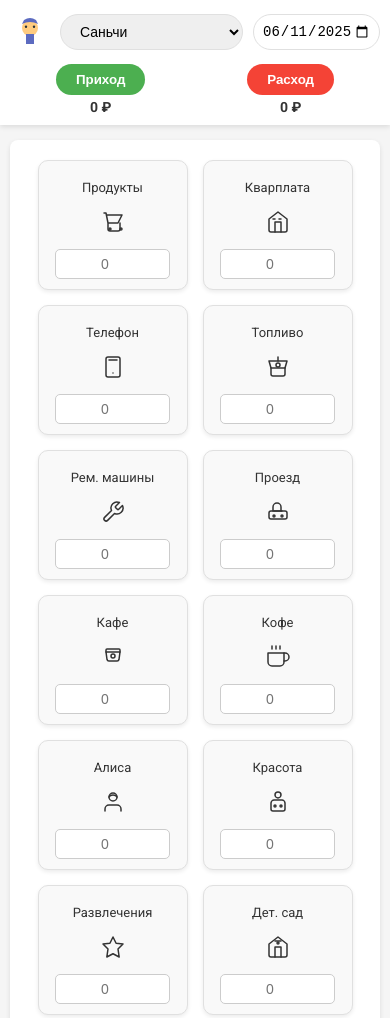
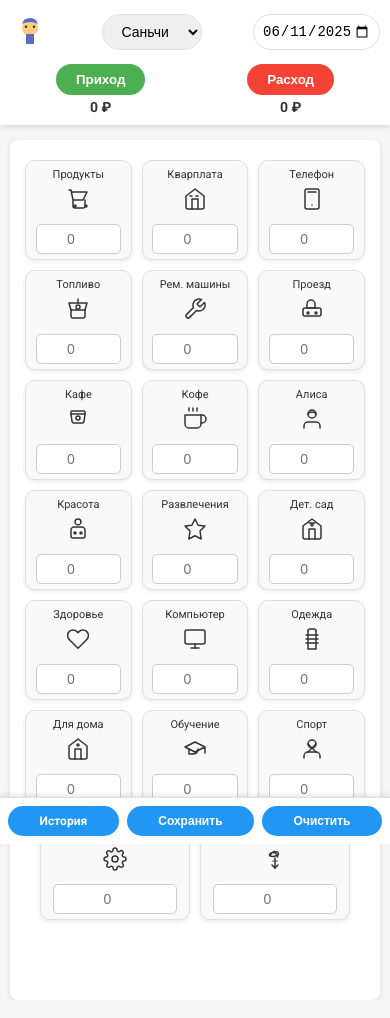
Before and after one commit to Barakuda1313/buhgalteria-app, a website: page index.html in a window 390 px wide. Shown: the top 1018 px of the page. Drawn offline with Linux system fonts and the light colour scheme; no server answers.

Commit message:
Refactor: адаптивность

```diff
--- a/styles.css
+++ b/styles.css
@@ -29,23 +29,20 @@ body {
     color: var(--text-color);
 }
 
-/* --- ИЗМЕНЕНО: Wrapper теперь не главный контейнер отступов --- */
 .wrapper {
     display: flex;
     flex-direction: column;
     gap: 1.5rem;
 }
 
-/* --- HEADER (полностью переработан) --- */
+/* --- HEADER --- */
 .header {
     display: flex;
-    flex-direction: column; /* Выстраиваем уровни хедера друг под другом */
+    flex-direction: column;
     gap: 1rem;
     padding: 1rem;
     background-color: var(--surface-bg);
     box-shadow: 0 0.2rem 0.5rem var(--shadow-color);
-
-    /* --- ГЛАВНОЕ ДЛЯ ЗАКРЕПЛЕНИЯ --- */
     position: sticky;
     top: 0;
     z-index: 100;
@@ -54,7 +51,7 @@ body {
 
 .header-top {
     display: flex;
-    justify-content: space-between;
+    justify-content: space-between; /* --- ИЗМЕНЕНО: для симметрии --- */
     align-items: center;
     gap: 1rem;
 }
@@ -75,13 +72,12 @@ body {
     border-radius: 2rem;
     border: 1px solid var(--border-color);
     font-size: 1.4rem;
-    flex-grow: 1; /* Позволяем селектору занимать доступное место */
 }
 
 .BuySell {
     display: flex;
     align-items: center;
-    justify-content: space-around; /* Распределяем кнопки равномерно */
+    justify-content: space-around; /* --- ИЗМЕНЕНО: для симметрии --- */
     width: 100%;
     gap: 1rem;
 }
@@ -102,10 +98,7 @@ body {
     font-weight: bold;
     transition: transform 0.2s ease;
 }
-.BuySell button:hover {
-    transform: scale(1.05);
-}
-
+.BuySell button:hover { transform: scale(1.05); }
 .BuySell .Buy { background-color: var(--accent-green); }
 .BuySell .Sell { background-color: var(--accent-red); }
 
@@ -121,7 +114,7 @@ body {
     font-size: 1.4rem;
 }
 
-/* --- КАТЕГОРИИ (добавлен отступ) --- */
+/* --- КАТЕГОРИИ --- */
 .categories {
     display: flex;
     flex-wrap: wrap;
@@ -131,8 +124,9 @@ body {
     background-color: var(--surface-bg);
     border-radius: 0.8rem;
     box-shadow: 0 0.2rem 0.5rem var(--shadow-color);
-    /* --- ИЗМЕНЕНО: Добавляем отступ, чтобы контент начинался в видимой области --- */
     margin: 0 1rem;
+    /* --- НОВОЕ: Отступ снизу, чтобы освободить место для закрепленного футера --- */
+    padding-bottom: 8rem;
 }
 
 .catItems {
@@ -153,21 +147,29 @@ body {
     min-height: 13rem;
 }
 
-/* ... (остальные стили для категорий остаются без изменений) ... */
 .catItems:hover { transform: translateY(-0.3rem); box-shadow: 0 0.4rem 0.8rem rgba(0,0,0,0.12); }
 .choise { background-color: #fffde7; box-shadow: 0 0 0 0.2rem var(--accent-yellow), 0 0.4rem 0.8rem rgba(0,0,0,0.15); border-color: var(--accent-yellow); }
 .catIcon { font-size: 2.8rem; margin-bottom: 0.8rem; }
 .catItems p { flex-grow: 1; display: flex; align-items: center; justify-content: center; margin-bottom: 0.5rem; font-size: 1.3rem; font-weight: 500; }
 .catItems input { width: 90%; padding: 0.6rem; text-align: center; border: 1px solid #ccc; border-radius: 0.5rem; margin-top: auto; font-size: 1.4rem; }
 
+/* --- FOOTER (полностью переработан для закрепления) --- */
+.footer {
+    /* --- НОВОЕ: Закрепляем футер внизу --- */
+    position: fixed;
+    bottom: 0;
+    left: 0;
+    width: 100%;
+    z-index: 100;
 
-/* --- FOOTER --- */
-.footer {
     display: flex;
-    justify-content: center;
-    gap: 1.5rem;
+    justify-content: space-around; /* Равномерно распределяем кнопки */
+    align-items: center;
+    gap: 1rem;
     padding: 1rem;
-    margin: 0 1rem 1rem 1rem; /* Добавляем отступы, чтобы он не прилипал к краям */
+    background-color: var(--surface-bg);
+    border-top: 1px solid var(--border-color); /* Добавляем линию сверху для отделения */
+    box-shadow: 0 -0.2rem 0.5rem var(--shadow-color);
 }
 
 .SentData {
@@ -181,16 +183,11 @@ body {
     font-weight: bold;
     font-size: 1.5rem;
     text-decoration: none;
-    flex-grow: 1; /* Позволяем кнопкам расти и занимать место */
     text-align: center;
 }
-
 .SentData:hover { background-color: #0b7dda; }
 
 /* ... (стили для истории и модального окна остаются без изменений) ... */
-.history-container, #historyTable, .modal, .modal-content, etc...
-
-
 /* --- АДАПТИВНОСТЬ (MEDIA QUERIES) --- */
 @media (max-width: 768px) {
     body {
@@ -198,34 +195,37 @@ body {
     }
 
     .header-top {
-        flex-wrap: wrap; /* Позволяем переноситься, если не влезает */
-        justify-content: center;
+        flex-wrap: wrap;
+        justify-content: space-between;
     }
 
+    /* --- ИЗМЕНЕНО: Делаем категории еще меньше --- */
     .categories {
         gap: 1rem;
-        margin: 0 1rem; /* Сохраняем отступы */
+        margin: 0 1rem;
+        padding-bottom: 8rem; /* Сохраняем отступ для футера */
     }
     .catItems {
-        flex-basis: 9rem;
-        min-height: 11rem;
-        padding: 0.8rem;
+        flex-basis: 8rem; /* <<-- Уменьшили еще сильнее */
+        min-height: 10rem;
+        padding: 0.5rem;
     }
-    .catIcon { font-size: 2.4rem; }
-    .catItems p { font-size: 1.2rem; }
-
-    /* --- ИЗМЕНЕНО: Стили для футера --- */
-    .footer {
-        flex-direction: row; /* Явно указываем направление в строку */
-        flex-wrap: nowrap;   /* Запрещаем перенос */
-        justify-content: space-between; /* Распределяем кнопки */
-        gap: 0.5rem; /* Уменьшаем расстояние между кнопками */
+    .catIcon {
+        font-size: 2.2rem; /* <<-- Уменьшили иконку */
+    }
+    .catItems p {
+        font-size: 1.1rem; /* <<-- Уменьшили текст */
     }
 
+    /* --- ИЗМЕНЕНО: Стили для кнопок в закрепленном футере --- */
+    .footer {
+        padding: 0.8rem;
+        gap: 0.8rem;
+    }
     .SentData {
-        font-size: 1.2rem; /* Уменьшаем шрифт */
-        padding: 0.8rem 1rem; /* Уменьшаем внутренние отступы */
-        flex-grow: 0; /* Запрещаем кнопкам растягиваться */
+        font-size: 1.2rem;
+        padding: 0.8rem 1.2rem; /* Делаем кнопки компактнее */
+        flex-grow: 1; /* Позволяем кнопкам занимать равное пространство */
     }
 
     /* Адаптивная таблица (без изменений) */
```
